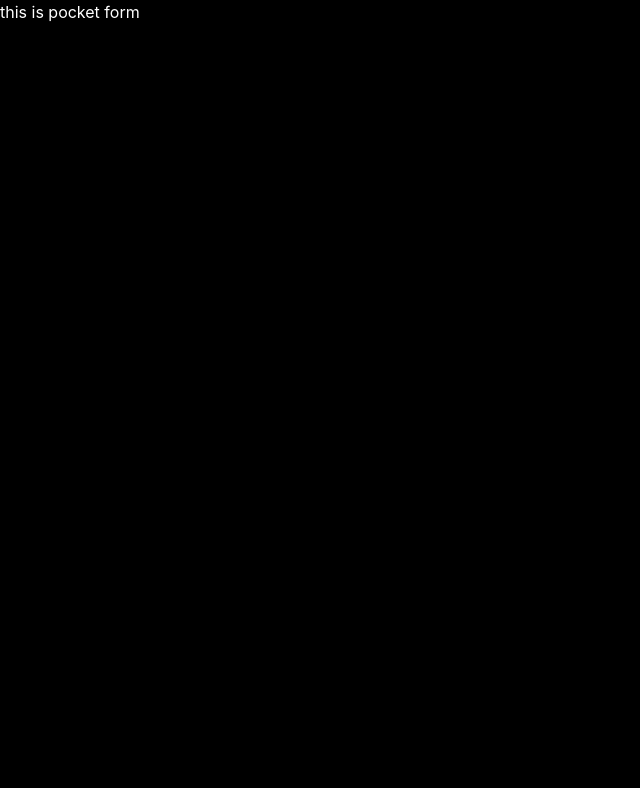
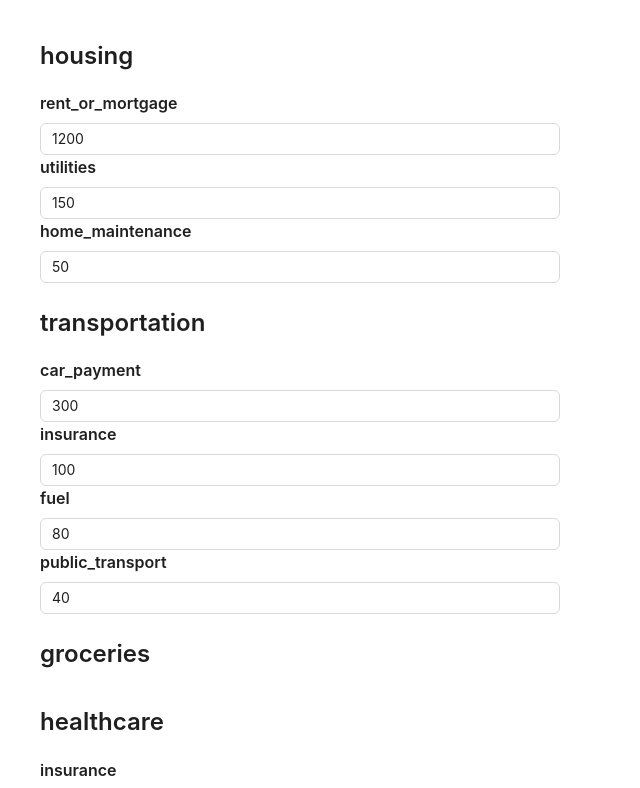
Before and after one commit to nlduyavoda/pocket, a Next.js app: page / in a window 1280 px wide. Shown: the top 788 px of the page, without its empty margins (0-640 px from the left). Built offline with nearby package versions, Linux system fonts and the light colour scheme.

Commit message:
initial form

```diff
--- a/package.json
+++ b/package.json
@@ -22,6 +22,7 @@
     "postcss": "^8.4.33",
     "react": "^18.2.0",
     "react-dom": "^18.2.0",
+    "react-hook-form": "^7.49.3",
     "react-scripts": "5.0.1",
     "tailwindcss": "^3.4.1",
     "ts-jest": "^29.1.1",
--- a/src/features/pocket/index.tsx
+++ b/src/features/pocket/index.tsx
@@ -1,3 +1,105 @@
+"use client";
+import { defaultMonthlyExpenses, MonthlyExpenses } from "@utils/variables";
+import { Fragment } from "react";
+import { Controller, FormProvider, useForm } from "react-hook-form";
+import {
+  Button,
+  Checkbox,
+  ConfigProvider,
+  Form,
+  Input,
+  Typography,
+} from "antd";
+
 export const PocketForm = () => {
-  return <div>this is pocket form</div>;
+  const methods = useForm<MonthlyExpenses>({
+    defaultValues: defaultMonthlyExpenses,
+  });
+
+  const onSubmit = (params: MonthlyExpenses) => {};
+
+  console.log(methods.getValues());
+  const formValues: MonthlyExpenses = methods.getValues();
+  const formKeys = Object.keys(formValues) as (keyof MonthlyExpenses)[];
+  return (
+    <ConfigProvider
+      theme={{
+        components: {
+          Typography: {
+            colorPrimary: "#fff",
+          },
+          Button: {
+            colorPrimary: "#00b96b",
+            algorithm: true, // Enable algorithm
+          },
+          Input: {
+            colorPrimary: "#eb2f96",
+            algorithm: true, // Enable algorithm
+          },
+        },
+      }}
+    >
+      <FormProvider {...methods}>
+        <Form
+          name="basic"
+          className="p-10"
+          layout="vertical"
+          initialValues={{ remember: true }}
+          onFinish={methods.handleSubmit(onSubmit)}
+          autoComplete="off"
+          style={{
+            maxWidth: 600,
+            alignContent: "center",
+            display: "flex",
+            flexDirection: "column",
+          }}
+        >
+          {formKeys.map((ele: keyof MonthlyExpenses, idx) => {
+            return (
+              <Form.Item key={idx}>
+                <Typography.Title className="text-white" level={3}>
+                  {ele}
+                </Typography.Title>
+                <Controller
+                  control={methods.control}
+                  name={ele}
+                  render={({ field }) => {
+                    const fieldValues = field.value as Partial<MonthlyExpenses>;
+                    const fieldKeys = Object.keys(
+                      fieldValues
+                    ) as (keyof MonthlyExpenses)[];
+                    return (
+                      <>
+                        {fieldKeys.map((subKey: keyof MonthlyExpenses, idx) => {
+                          const subValues = fieldValues[subKey];
+                          console.log(
+                            "subValues?.toString()",
+                            subValues?.toString()
+                          );
+                          return (
+                            <Fragment key={subKey}>
+                              <Typography.Title
+                                className="text-white"
+                                level={5}
+                              >
+                                {subKey}
+                              </Typography.Title>
+                              <Input
+                                placeholder={subKey}
+                                value={subValues?.toString()}
+                              />
+                            </Fragment>
+                          );
+                        })}
+                      </>
+                    );
+                  }}
+                />
+              </Form.Item>
+            );
+          })}
+        </Form>
+      </FormProvider>
+    </ConfigProvider>
+  );
 };
--- a/src/styles/index.css
+++ b/src/styles/index.css
@@ -9,12 +9,12 @@ body {
     sans-serif;
   -webkit-font-smoothing: antialiased;
   -moz-osx-font-smoothing: grayscale;
-  background-color: black;
-  color: #fff;
+}
+
+body label{
 }
 
 body li {
-  color: white;
 }
 
 code {
--- a/src/utils/variables.ts
+++ b/src/utils/variables.ts
@@ -1,3 +1,90 @@
 export const sum = (a: number, b: number) => {
   return a + b;
 };
+
+export type MonthlyExpenses = {
+  housing: {
+    rent_or_mortgage: number;
+    utilities: number;
+    home_maintenance: number;
+  };
+  transportation: {
+    car_payment: number;
+    insurance: number;
+    fuel: number;
+    public_transport: number;
+  };
+  groceries: number;
+  healthcare: {
+    insurance: number;
+    prescriptions: number;
+    other_medical_expenses: number;
+  };
+  entertainment: {
+    dining_out: number;
+    subscriptions: number;
+    movies_and_events: number;
+  };
+  personal_care: {
+    haircuts: number;
+    toiletries: number;
+  };
+  debts: {
+    credit_card_payments: number;
+    loan_payments: number;
+  };
+  savings: {
+    emergency_fund: number;
+    retirement: number;
+    other_savings: number;
+  };
+  other_expenses: {
+    gifts_and_donations: number;
+    miscellaneous: number;
+  };
+  total_expenses: number;
+};
+
+// Example usage
+export const defaultMonthlyExpenses: MonthlyExpenses = {
+  housing: {
+    rent_or_mortgage: 1200,
+    utilities: 150,
+    home_maintenance: 50,
+  },
+  transportation: {
+    car_payment: 300,
+    insurance: 100,
+    fuel: 80,
+    public_transport: 40,
+  },
+  groceries: 300,
+  healthcare: {
+    insurance: 200,
+    prescriptions: 50,
+    other_medical_expenses: 20,
+  },
+  entertainment: {
+    dining_out: 100,
+    subscriptions: 20,
+    movies_and_events: 30,
+  },
+  personal_care: {
+    haircuts: 20,
+    toiletries: 30,
+  },
+  debts: {
+    credit_card_payments: 100,
+    loan_payments: 50,
+  },
+  savings: {
+    emergency_fund: 200,
+    retirement: 150,
+    other_savings: 50,
+  },
+  other_expenses: {
+    gifts_and_donations: 30,
+    miscellaneous: 40,
+  },
+  total_expenses: 2770, // Sum of all expenses
+};
```
Also changed, not shown: 1 other file (tests, documents, lock files or other folders).
